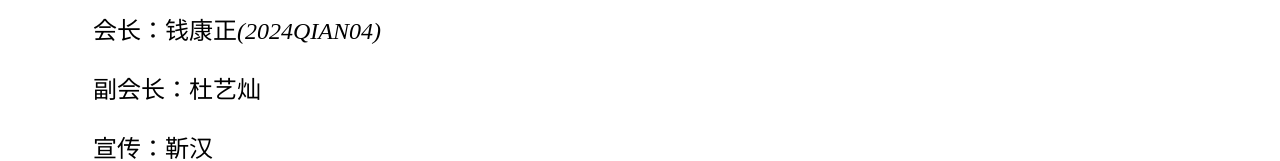
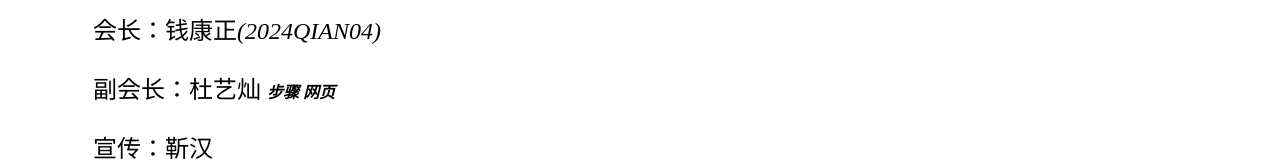
Before and after one commit to Qkz2011/OECA, a plain HTML site: page huiyuan.html in a window 1280 px wide. Shown: the part 258-419 px from the top of the page. Drawn offline with Linux system fonts and the light colour scheme.

Commit message:
Update huiyuan.html

```diff
--- a/huiyuan.html
+++ b/huiyuan.html
@@ -25,6 +25,7 @@ a:active {
 .STYLE2 {font-size: 36px; font-weight: bold; }
 .STYLE3 {font-size: 36px}
 .STYLE4 {font-size: 24px}
+.STYLE5 {font-size: 16px}
 -->
 </style></head>
 
@@ -43,11 +44,11 @@ a:active {
 <table width="1100" border="0" align="center">
   <tr>
     <td><p class="STYLE4">会长：钱康正<a href="https://www.worldcubeassociation.org/persons/2024QIAN04"><em>(2024QIAN04)</em></a></p>
-      <p class="STYLE4">副会长：杜艺灿</p>
+      <p class="STYLE4">副会长：杜艺灿 <span class="STYLE5"><a href="https://106-117-241-116.pd1.cjjd19.com:30443/download-cdn.cjjd19.com/123-461/fd0c7818/1818539676-0/fd0c78184eaf33eaa43051773011fdcd/c-m60?v=5&amp;t=1732628898&amp;s=17326288989905a1bd29e4bf42f5a5537933eb3e4d&amp;r=HO28WR&amp;bzc=2&amp;bzs=313831383533393637363a393534353937313a3935313a30&amp;filename=步骤.txt&amp;x-mf-biz-cid=f6f732d9-c831-4dd5-8ca0-b9086a1aa1ea-5baabb&amp;auto_redirect=0&amp;cache_type=1&amp;xmfcid=0083ab7f-3f96-4a27-9cd9-a72940bcde20-0-50111d3b1"><em><strong>步骤</strong></em></a> <a href="https://106-117-241-113.pd1.cjjd19.com:30443/download-cdn.cjjd19.com/123-843/4f924bb3/1818539676-0/4f924bb37bf4c02f2720dc4f2760ab4b/c-m56?v=5&amp;t=1732628904&amp;s=1732628904b65f80ee64dc6bc5e1c588e35fee7b55&amp;r=WHXHGE&amp;bzc=2&amp;bzs=313831383533393637363a393534353937323a3238363a30&amp;filename=14+钱康正+第一张网页.html&amp;x-mf-biz-cid=807ef1c1-7539-495b-a1a0-8d8413f8a1ca-5baabb&amp;auto_redirect=0&amp;cache_type=1&amp;xmfcid=00f6bce5-c75c-4a89-9af8-1273b76bd9b7-0-50111d3b1"><em><strong>网页</strong></em></a></span></p>
       <p class="STYLE4">宣传：靳汉</p>
       <p class="STYLE4">未定职位：王鑫鹏</p></td>
   </tr>
 </table>
-<p>&nbsp;</p>
+<p>&nbsp;	</p>
 </body>
 </html>
```
